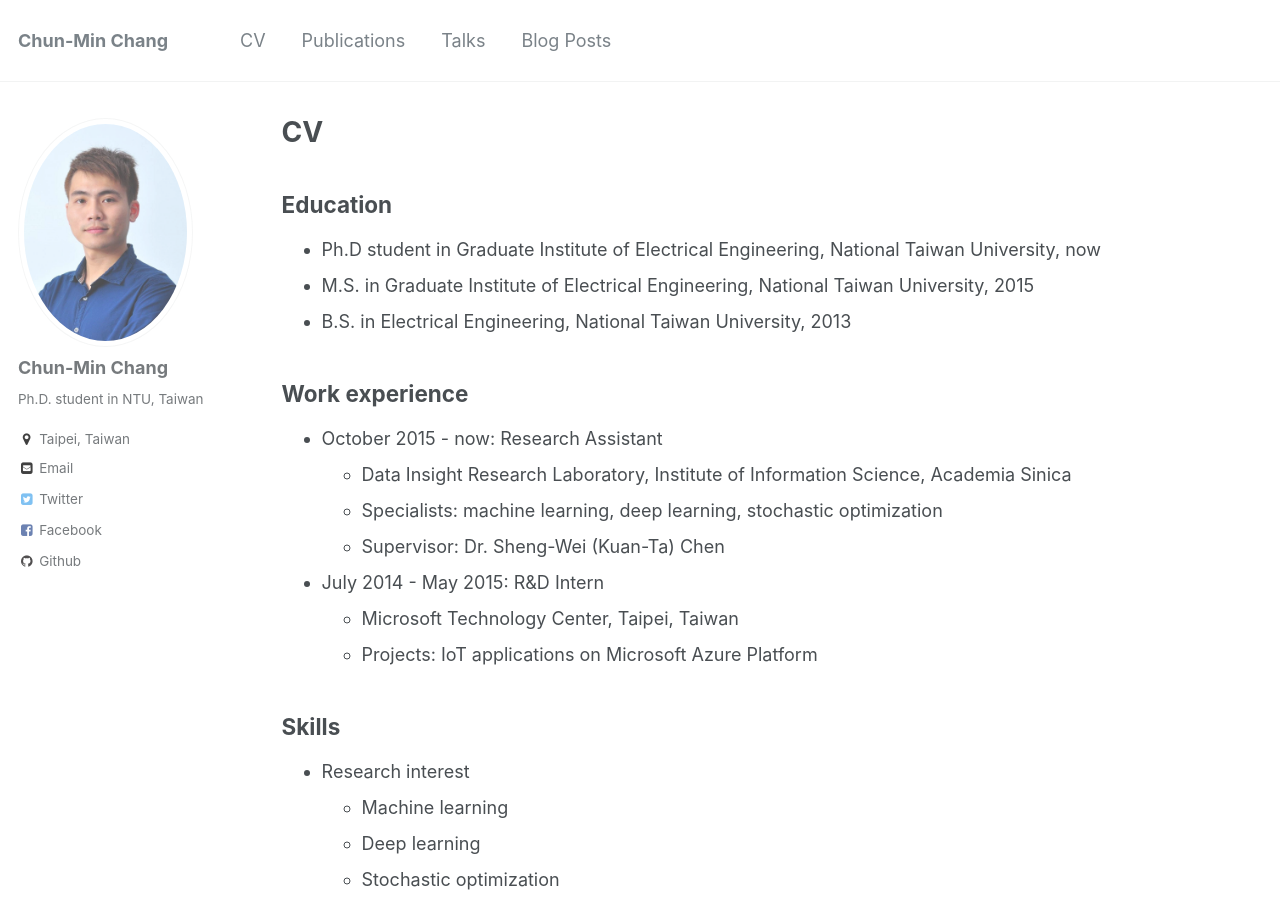
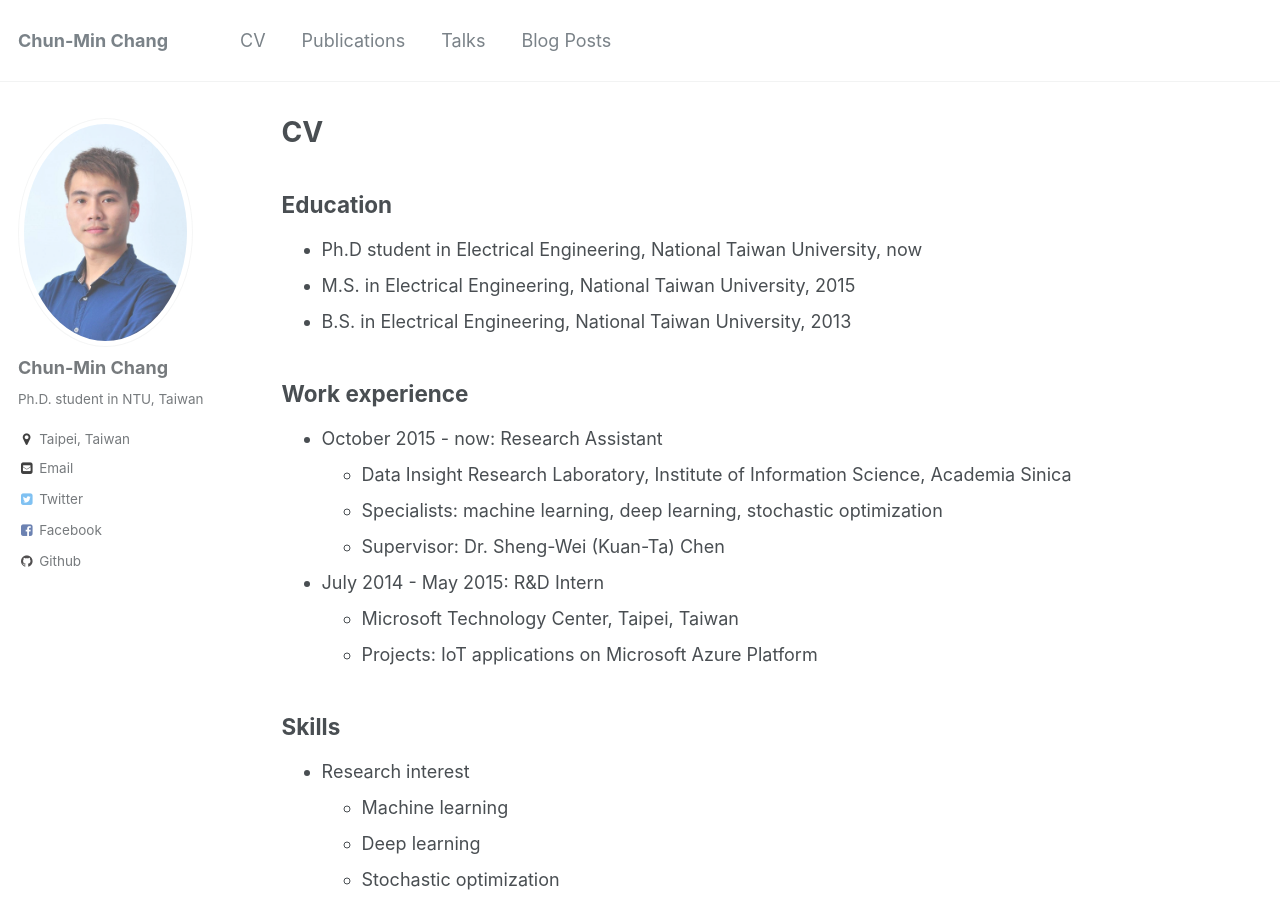
Before and after one commit to NothingHard/NothingHard.github.io, a Jekyll site: the page built from _pages/cv.md, in a window 1280 px wide and 900 px high. Built offline with Jekyll 4.4.1, drawn with Linux system fonts in a browser that asks for light colours.

Commit message:
update CV and change  _pages/ layout from single to splash

```diff
--- a/_config.yml
+++ b/_config.yml
@@ -201,7 +201,7 @@
       path: ""
       type: pages
     values:
-      layout: single
+      layout: splash
       author_profile: true
   # _teaching
   - scope:
--- a/_pages/cv.md
+++ b/_pages/cv.md
@@ -11,8 +11,8 @@
 
 Education
 ------
-* Ph.D student in Graduate Institute of Electrical Engineering, National Taiwan University, now
-* M.S. in Graduate Institute of Electrical Engineering, National Taiwan University, 2015
+* Ph.D student in [Electrical Engineering, National Taiwan University][NTUGIEE], now
+* M.S. in [Electrical Engineering, National Taiwan University][NTUGIEE], 2015
 * B.S. in Electrical Engineering, National Taiwan University, 2013
 
 Work experience
@@ -50,7 +50,6 @@
   {% endfor %}</ul>
 
 <!-- Teaching
-------
   <ul>{% for post in site.teaching %}
     {% include archive-single-cv.html %}
   {% endfor %}</ul> -->
```
Also changed, not shown: other parts of _pages/cv.md (+2 -0 lines).
